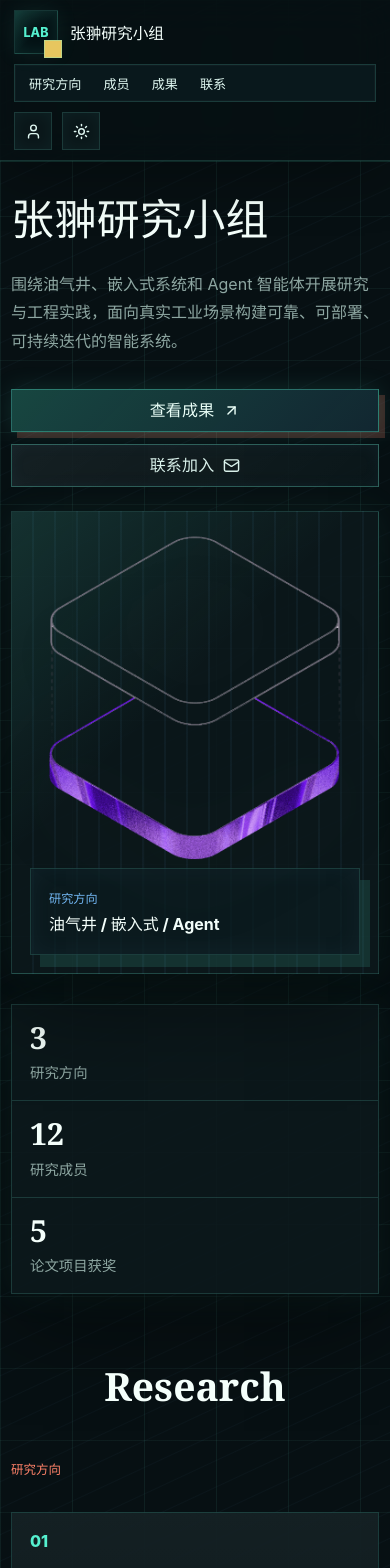
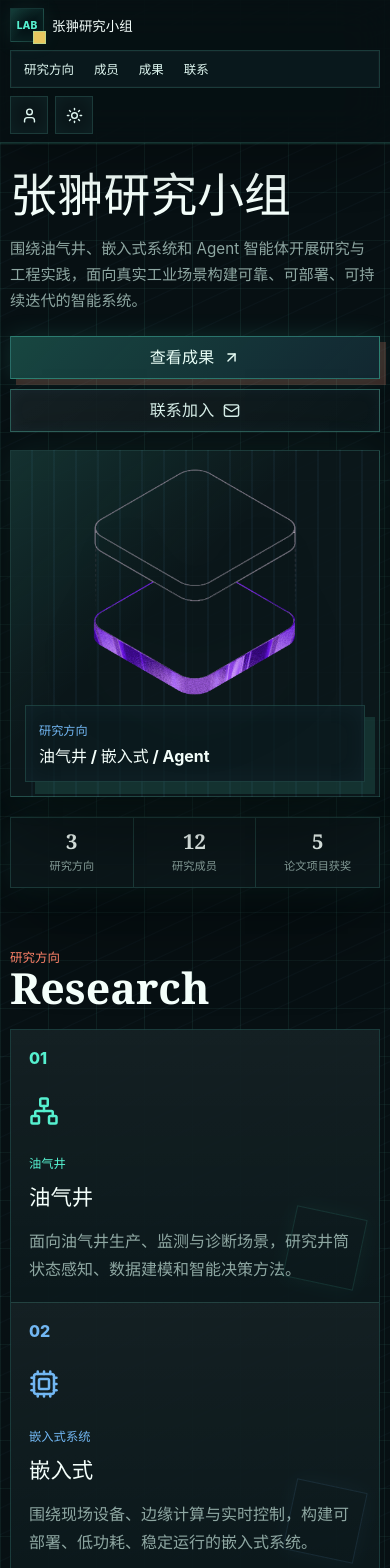
Before and after one commit to zhoujianyyds/zhangchong-lab-site, a Vue app: page / in a window 390 px wide. Shown: the top 1568 px of the page. Built offline with nearby package versions, Linux system fonts and the light colour scheme; no server answers; the database is empty.

Commit message:
mobile-netlify-config

```diff
--- a/src/style.css
+++ b/src/style.css
@@ -180,7 +180,7 @@ img {
 
 .site-shell {
   min-height: 100svh;
-  overflow: clip;
+  overflow-x: hidden;
 }
 
 .topbar {
@@ -2158,3 +2158,486 @@ input[type='password']::-webkit-credentials-auto-fill-button {
     padding: 18px;
   }
 }
+
+@media (max-width: 760px) {
+  html,
+  body,
+  #app,
+  .site-shell {
+    width: 100%;
+    max-width: 100%;
+    overflow-x: hidden;
+  }
+
+  body {
+    min-width: 0;
+    background-size:
+      48px 48px,
+      48px 48px,
+      auto,
+      auto;
+  }
+
+  .topbar {
+    grid-template-columns: minmax(0, 1fr) auto;
+    gap: 8px;
+    padding: 8px 10px;
+  }
+
+  .brand {
+    max-width: none;
+    gap: 8px;
+  }
+
+  .brand-mark {
+    flex-basis: 34px;
+    width: 34px;
+    height: 34px;
+    font-size: 0.64rem;
+  }
+
+  .brand-mark::after {
+    right: -3px;
+    bottom: -3px;
+    width: 11px;
+    height: 11px;
+  }
+
+  .brand strong {
+    max-width: calc(100vw - 118px);
+    font-size: 0.9rem;
+  }
+
+  .nav-links {
+    grid-column: 1 / -1;
+    width: 100%;
+    max-width: 100%;
+    height: 38px;
+    justify-self: stretch;
+    overflow-x: auto;
+    overflow-y: hidden;
+    -webkit-overflow-scrolling: touch;
+    scrollbar-width: none;
+  }
+
+  .nav-links::-webkit-scrollbar {
+    display: none;
+  }
+
+  .nav-links a {
+    flex: 0 0 auto;
+    padding: 0 11px;
+    font-size: 0.82rem;
+  }
+
+  .topbar-utils {
+    gap: 7px;
+  }
+
+  .icon-button,
+  .topbar-utils .login-button {
+    width: 38px;
+    height: 38px;
+    min-height: 38px;
+  }
+
+  .user-menu {
+    padding-bottom: 14px;
+    margin-bottom: -14px;
+  }
+
+  .user-menu-panel {
+    right: 0;
+    width: min(260px, calc(100vw - 20px));
+    max-width: calc(100vw - 20px);
+    padding: 12px;
+  }
+
+  .auth-menu-panel {
+    width: 150px;
+  }
+
+  .section-frame,
+  .section,
+  .stats-strip,
+  .contact-band,
+  .footer,
+  .tool-page {
+    width: calc(100% - 20px);
+  }
+
+  .hero {
+    display: grid;
+    grid-template-columns: 1fr;
+    gap: 18px;
+    min-height: 0;
+    padding: 26px 0 20px;
+  }
+
+  .hero h1 {
+    max-width: 100%;
+    font-size: clamp(2rem, 12vw, 3rem);
+    line-height: 1.08;
+    overflow-wrap: anywhere;
+  }
+
+  .hero-lede {
+    margin-top: 16px;
+    font-size: 0.95rem;
+    line-height: 1.72;
+  }
+
+  .hero-actions {
+    display: grid;
+    grid-template-columns: 1fr 1fr;
+    margin-top: 22px;
+    gap: 10px;
+  }
+
+  .hero-actions .button {
+    width: 100%;
+    min-width: 0;
+    padding-inline: 10px;
+  }
+
+  .hero-visual {
+    width: 100%;
+    padding: 14px;
+  }
+
+  .hero-visual::before {
+    inset: 8% -3% auto auto;
+    width: 58%;
+  }
+
+  .hero-visual img {
+    width: min(100%, 230px);
+  }
+
+  .visual-caption {
+    width: 100%;
+    margin-top: 10px;
+    padding: 13px;
+  }
+
+  .stats-strip {
+    grid-template-columns: repeat(3, minmax(0, 1fr));
+  }
+
+  .stats-strip div {
+    padding: 13px 8px;
+    border-right: 1px solid var(--border-weak);
+    border-bottom: 0;
+    text-align: center;
+  }
+
+  .stats-strip div:last-child {
+    border-right: 0;
+  }
+
+  .stats-strip strong {
+    font-size: 1.45rem;
+  }
+
+  .stats-strip span {
+    font-size: 0.76rem;
+    line-height: 1.35;
+  }
+
+  .section {
+    padding-top: 58px;
+  }
+
+  .section-title,
+  .section-title.compact {
+    display: grid;
+    grid-template-columns: 1fr;
+    gap: 10px;
+    margin-bottom: 18px;
+  }
+
+  .section-title.title-center {
+    min-height: 0;
+    padding-bottom: 0;
+    text-align: left;
+  }
+
+  .section-title.title-center > span,
+  .contact-band.contact-center .eyebrow {
+    position: static;
+    display: inline-flex;
+    margin: 0;
+  }
+
+  .section-title.title-center p {
+    margin: 0;
+  }
+
+  .section-title h2,
+  .contact-band h2 {
+    font-size: clamp(2rem, 11vw, 2.8rem);
+  }
+
+  .research-grid,
+  .member-groups,
+  .tool-grid,
+  .people-section {
+    grid-template-columns: 1fr;
+  }
+
+  .research-card {
+    min-height: 0;
+    padding: 18px;
+  }
+
+  .card-index {
+    margin-bottom: 28px;
+  }
+
+  .research-card h3 {
+    font-size: 1.34rem;
+  }
+
+  .pi-panel {
+    min-height: 0;
+    padding: 18px;
+  }
+
+  .pi-avatar {
+    margin-bottom: 18px;
+  }
+
+  .pi-panel h3 {
+    font-size: 1.55rem;
+  }
+
+  .member-group h3,
+  .member-row {
+    padding: 14px;
+  }
+
+  .member-row-main {
+    gap: 10px;
+  }
+
+  .member-row-head {
+    align-items: flex-start;
+  }
+
+  .site-member-avatar {
+    flex-basis: 34px;
+    width: 34px;
+    height: 34px;
+  }
+
+  .output-item {
+    grid-template-columns: 1fr;
+    gap: 8px;
+    padding: 15px 0;
+  }
+
+  .tool-card {
+    min-height: 0;
+    padding: 18px;
+  }
+
+  .tool-card h3 {
+    margin-top: 22px;
+  }
+
+  .contact-band,
+  .contact-band.contact-center {
+    display: grid;
+    justify-items: start;
+    margin-top: 58px;
+    padding: 22px 0 28px;
+    text-align: left;
+  }
+
+  .contact-band .button {
+    width: 100%;
+    min-width: 0;
+    overflow-wrap: anywhere;
+  }
+
+  .footer {
+    display: grid;
+    padding: 22px 0 34px;
+  }
+
+  .tool-page {
+    min-height: auto;
+    padding: 28px 0 52px;
+  }
+
+  .tool-page-header {
+    margin-bottom: 20px;
+  }
+
+  .tool-page-title-row {
+    align-items: stretch;
+    gap: 10px;
+  }
+
+  .tool-page-title-row > .button,
+  .tool-page-title-row > button {
+    width: auto;
+  }
+
+  .login-box,
+  .register-box,
+  .tool-form,
+  .password-panel,
+  .chat-panel {
+    width: 100%;
+    max-width: none;
+    padding: 16px;
+  }
+
+  .form-row,
+  .permission-grid {
+    grid-template-columns: 1fr;
+    gap: 12px;
+  }
+
+  .profile-photo-row {
+    align-items: flex-start;
+  }
+
+  .photo-actions,
+  .tool-actions,
+  .filter-bar,
+  .row-actions {
+    width: 100%;
+  }
+
+  .photo-actions .button,
+  .tool-actions .button,
+  .filter-bar .button {
+    flex: 1 1 150px;
+  }
+
+  .captcha-row {
+    grid-template-columns: minmax(0, 1fr) 106px;
+  }
+
+  .member-stats {
+    display: grid;
+    grid-template-columns: 1fr;
+  }
+
+  .stat-item {
+    padding: 12px 14px;
+  }
+
+  .member-list-filter {
+    display: grid;
+    grid-template-columns: 1fr;
+    align-items: stretch;
+  }
+
+  .member-list-filter .filter-input {
+    max-width: none;
+  }
+
+  .member-table-wrap {
+    width: 100%;
+    max-width: 100%;
+    overflow-x: auto;
+    -webkit-overflow-scrolling: touch;
+  }
+
+  .member-table {
+    min-width: 760px;
+  }
+
+  .member-table th,
+  .member-table td {
+    padding: 10px 12px;
+  }
+
+  .modal-overlay {
+    align-items: center;
+    justify-items: center;
+    padding: 10px;
+  }
+
+  .modal-panel {
+    width: min(420px, calc(100vw - 20px));
+    max-height: calc(100svh - 20px);
+  }
+
+  .member-modal {
+    width: calc(100vw - 20px);
+    max-height: calc(100svh - 20px);
+    padding: 16px;
+  }
+
+  .member-modal .tool-page-title-row {
+    top: -16px;
+    margin: -16px -16px 4px;
+    padding: 14px 16px 12px;
+  }
+
+  .member-modal .tool-page-title-row {
+    display: grid;
+    grid-template-columns: minmax(0, 1fr) auto auto;
+    align-items: center;
+  }
+
+  .member-modal .tool-page-title-row .button {
+    min-height: 34px;
+    padding: 8px 10px;
+  }
+
+  .member-modal .modal-close {
+    width: 34px;
+    height: 34px;
+  }
+
+  .user-password-modal {
+    width: min(380px, calc(100vw - 24px));
+  }
+}
+
+@media (max-width: 390px) {
+  .brand strong {
+    max-width: calc(100vw - 104px);
+    font-size: 0.84rem;
+  }
+
+  .nav-links a {
+    padding: 0 9px;
+    font-size: 0.78rem;
+  }
+
+  .hero-actions {
+    grid-template-columns: 1fr;
+  }
+
+  .stats-strip strong {
+    font-size: 1.28rem;
+  }
+
+  .stats-strip span {
+    font-size: 0.7rem;
+  }
+
+  .captcha-row,
+  .password-input-row {
+    grid-template-columns: minmax(0, 1fr) 92px;
+  }
+
+  .password-eye-btn {
+    min-width: 42px;
+  }
+
+  .member-modal .tool-page-title-row {
+    grid-template-columns: 1fr auto;
+  }
+
+  .member-modal .tool-page-title-row .button {
+    grid-column: 1 / -1;
+    justify-self: stretch;
+  }
+}
```
Also changed, not shown: 1 other file (tests, documents, lock files or other folders).
